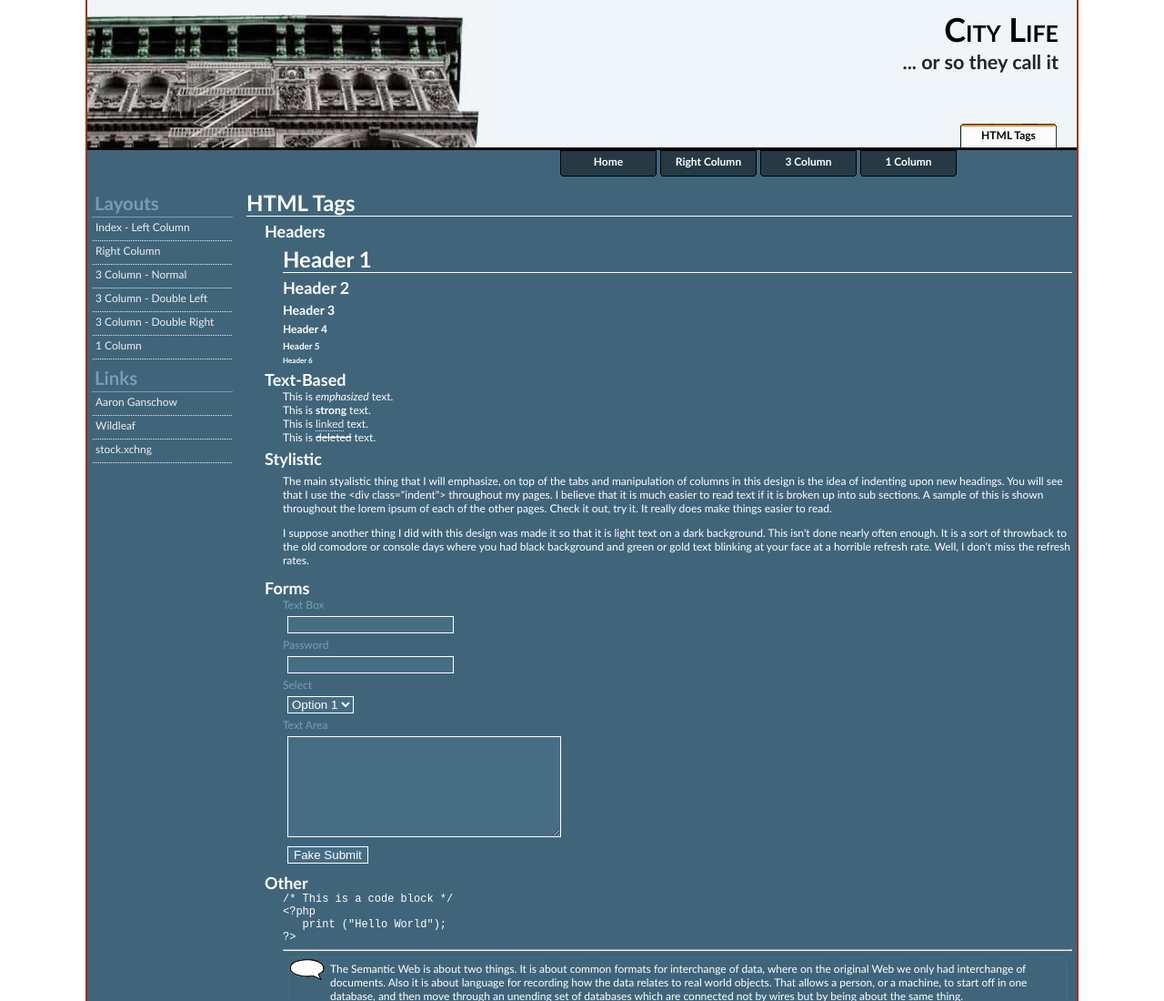
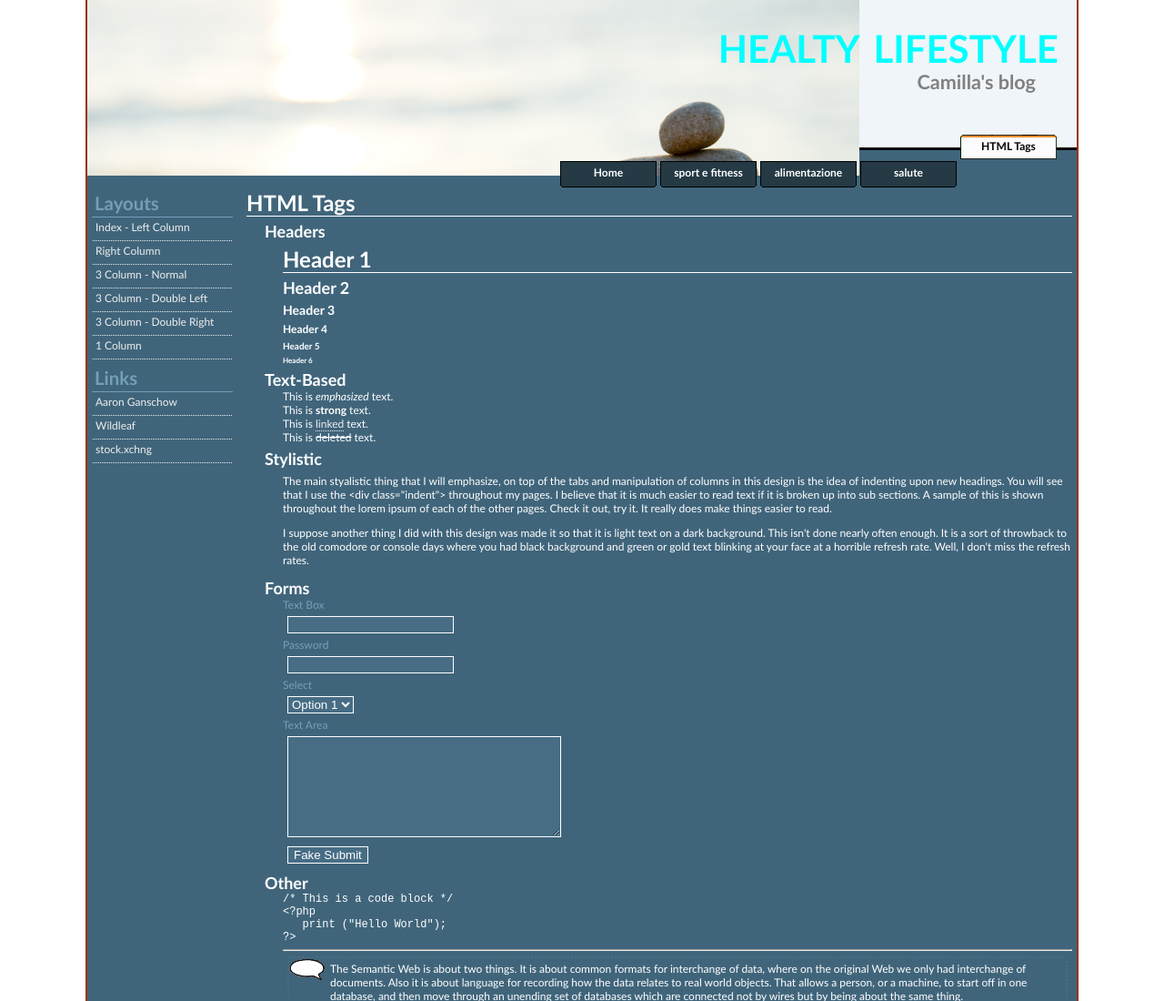
Before and after one commit to camillavigato/3c-compiti-per-casa, a plain HTML site: page Or_so_they_call_it/Or_so_they_call_it/tags.html in a window 1280 px wide. Shown: the top 1100 px of the page at 91% size. Drawn offline with Linux system fonts and the light colour scheme.

Commit message:
Add files via upload

```diff
--- a/Or_so_they_call_it/Or_so_they_call_it/css/style.css
+++ b/Or_so_they_call_it/Or_so_they_call_it/css/style.css
@@ -23,17 +23,17 @@ body
 	margin: 0;
 	padding: 0;
 	height: 193px;
-	background: url(../images/top2.jpg) top left no-repeat;
+	background: url(../images/home.jpg) top left no-repeat;
 }
 
 #header h1
 {
-	font-size: 3em;
-	color: #000;
+	font-size: 5em;
+	color: #00FFFF;
 	text-align: right;
 	margin: 0;
 	padding: 10px 20px 0 0;
-	height: 45px;
+	height: 67px;
 	border-bottom: none;
 	font-variant:small-caps;
 }
@@ -41,11 +41,11 @@ body
 #header h2
 {
 	font-size: 1.8em;
-	color: #242424;
+	color: #808080;
 	text-align: right;
 	margin: 0;
-	padding: 0 20px 0 0;
-	height: 39px;
+	padding: 0 45px 0 0;
+	height: 29px;
 }
 
 #menu
--- a/Or_so_they_call_it/Or_so_they_call_it/tags.html
+++ b/Or_so_they_call_it/Or_so_they_call_it/tags.html
@@ -9,13 +9,13 @@
 <body>
 <div id="header_wrapper">
 <div id="header">
-	<h1>City Life</h1>
-	<h2>... or so they call it</h2>
+	<h1>healty lifestyle</h1>
+	<h2>Camilla's blog</h2>
 	<ul id="menu">
 		<li><a href="index.html">Home</a></li>
-		<li><a href="rightcol.html">Right Column</a></li>
-		<li><a href="3col.html">3 Column</a></li>
-		<li><a href="1col.html">1 Column</a></li>
+		<li><a href="rightcol.html">sport e fitness</a></li>
+		<li><a href="3col.html">alimentazione</a></li>
+		<li><a href="1col.html">salute</a></li>
 		<li class="active"><a href="#">HTML Tags</a></li>
 	</ul>
 </div>
```
Also changed, not shown: Or_so_they_call_it/Or_so_they_call_it/1col.html (+5 -5 lines), Or_so_they_call_it/Or_so_they_call_it/3col-left.html (+5 -5 lines), Or_so_they_call_it/Or_so_they_call_it/3col-right.html (+5 -5 lines), Or_so_they_call_it/Or_so_they_call_it/3col.html (+5 -5 lines), Or_so_they_call_it/Or_so_they_call_it/index.html (+5 -5 lines), Or_so_they_call_it/Or_so_they_call_it/rightcol.html (+5 -5 lines), Or_so_they_call_it/Or_so_they_call_it/images/home.jpg (added).
